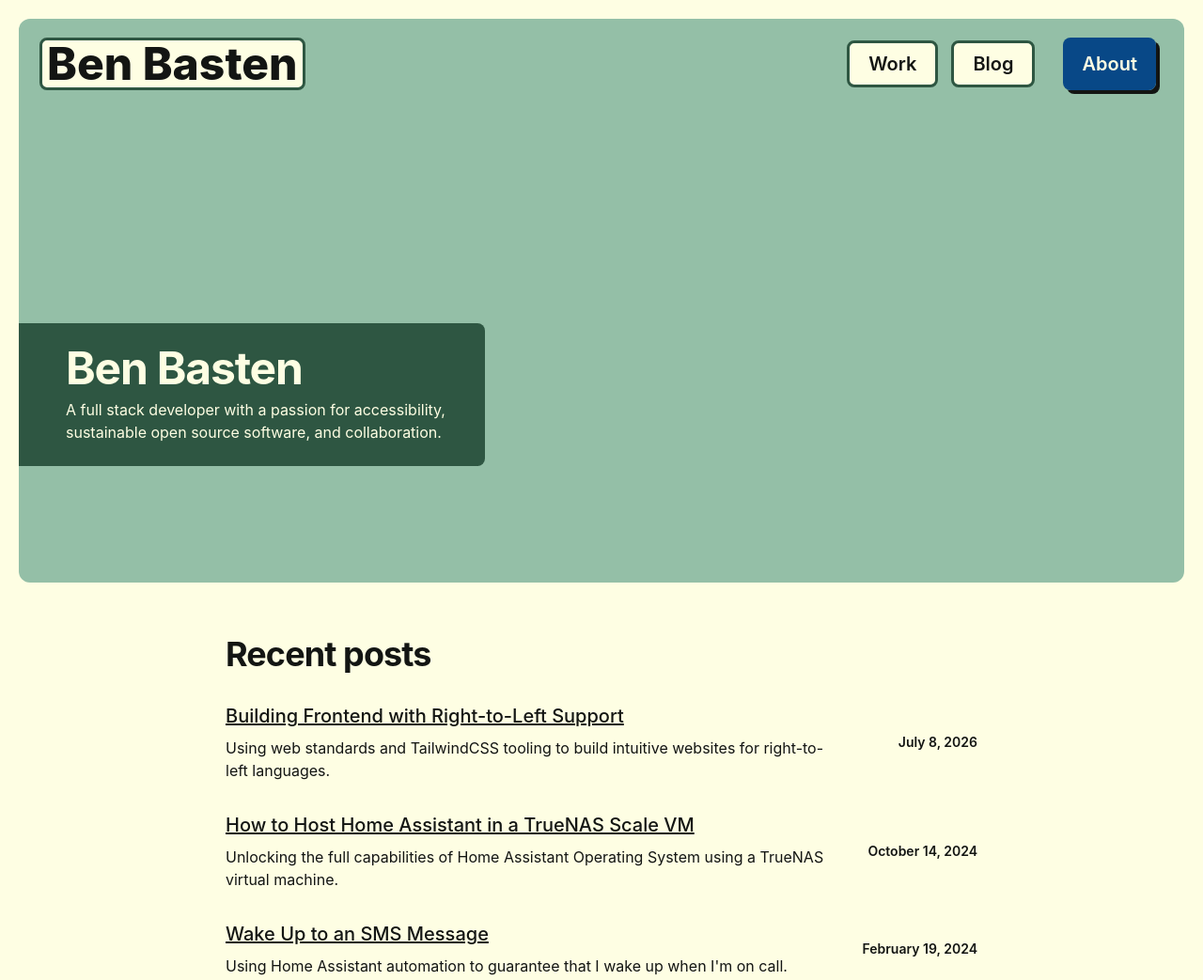
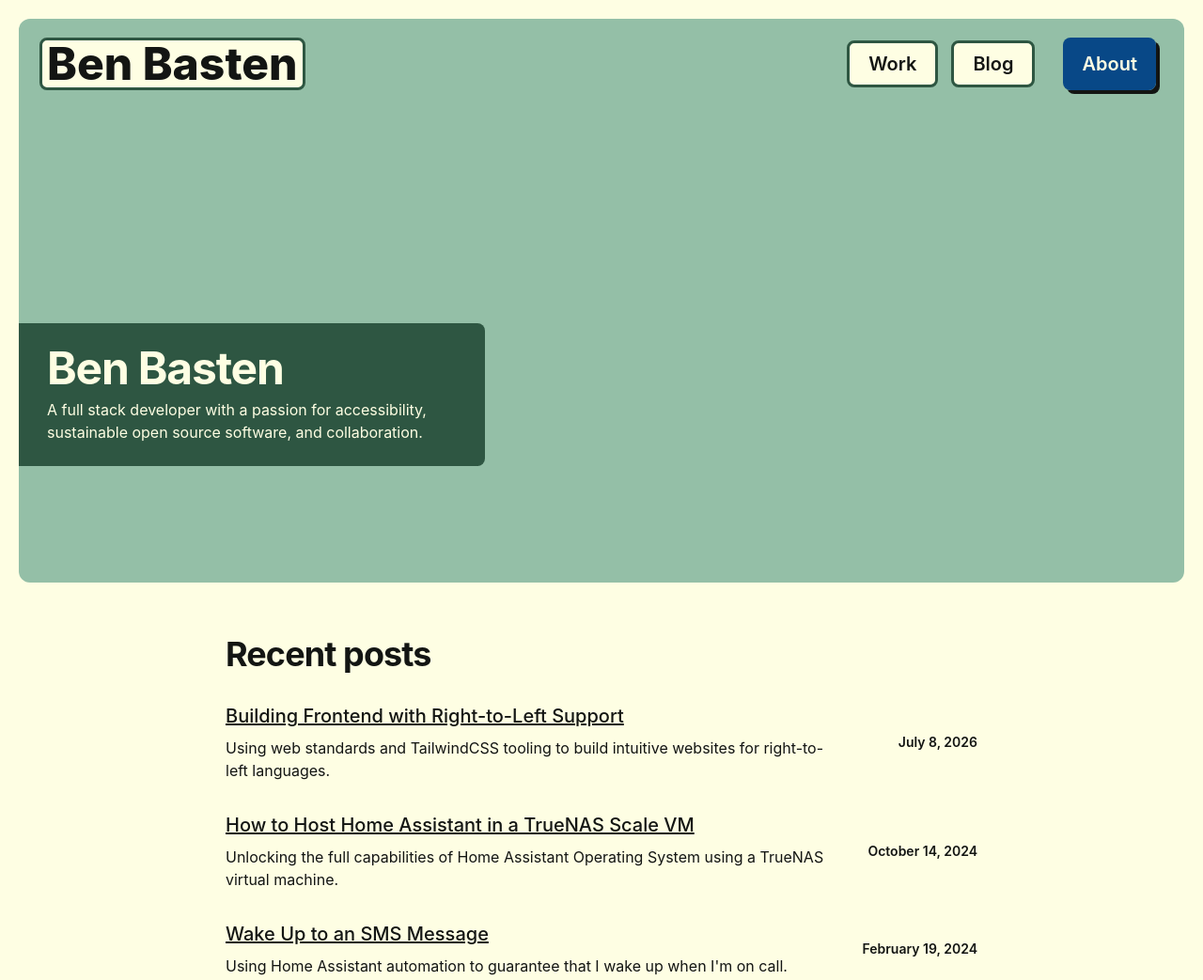
Before and after one commit to ben-basten/dotcom-26, an Astro site: page / in a window 1280 px wide. Shown: the top 1043 px of the page at 94% size. Built offline with nearby package versions, Linux system fonts and the light colour scheme; Astro itself is replaced by a stand-in of ours.

Commit message:
fix: hero alignment

```diff
--- a/src/components/common/MediaHero.astro
+++ b/src/components/common/MediaHero.astro
@@ -15,7 +15,7 @@ const { title: heading, excerpt } = Astro.props;
     class="bg-theme relative h-250 max-h-[75dvh] w-full overflow-hidden rounded-xl"
   >
     <div
-      class="absolute inset-x-0 bottom-0 w-full bg-theme-dark py-6 ps-side-mobile md:ps-side pe-side-mobile md:pe-6 text-background md:top-2/3 md:-translate-y-1/2 md:bottom-auto md:w-3/5 md:rounded-tr-lg md:rounded-br-lg lg:w-2/5"
+      class="absolute inset-x-0 bottom-0 w-full bg-theme-dark py-6 ps-[calc(var(--spacing-side-mobile)-var(--spacing-inset))] md:ps-[calc(var(--spacing-side)-var(--spacing-inset))] min-[95rem]:ps-side pe-side-mobile md:pe-6 text-background md:top-2/3 md:-translate-y-1/2 md:bottom-auto md:w-3/5 md:rounded-tr-lg md:rounded-br-lg lg:w-2/5"
     >
       <Heading as="h1">{heading}</Heading>
       {excerpt && <p class="type-body mt-2">{excerpt}</p>}
```
